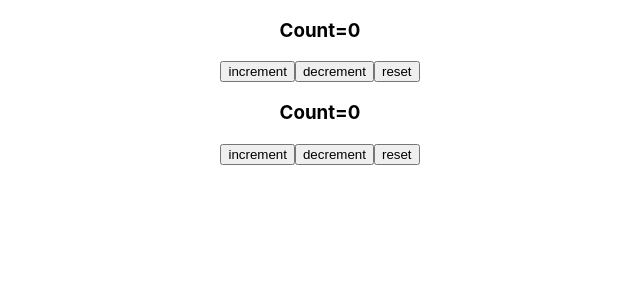
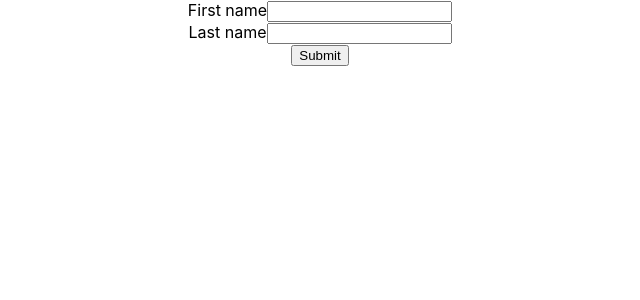
Before and after one commit to sakilk130/react-hooks, a React (Create React App) app: page / in a window 1280 px wide. Shown: the top 300 px of the page, without its empty margins (320-960 px from the left). Built offline with nearby package versions, Linux system fonts and the light colour scheme.

Commit message:
add 20_userInput

```diff
--- a/src/App.js
+++ b/src/App.js
@@ -22,6 +22,7 @@
 import DocTitleTwo from './components/18_customHooks/DocTitleTwo';
 import CustomHookOne from './components/19_customHooks/CustomHookOne';
 import CustomHookTwo from './components/19_customHooks/CustomHookTwo';
+import UserForm from './components/20_userInput/UserForm';
 
 export const firstName = React.createContext();
 export const lastName = React.createContext();
@@ -71,8 +72,11 @@
 
       {/* <DocTitleOne />
       <DocTitleTwo /> */}
-      <CustomHookOne />
-      <CustomHookTwo />
+
+      {/* <CustomHookOne />
+      <CustomHookTwo /> */}
+
+      <UserForm />
     </div>
   );
 }
--- /dev/null
+++ b/src/components/20_userInput/UserForm.jsx
@@ -0,0 +1,31 @@
+import React from 'react';
+import useInput from './hooks/useInput';
+
+function UserForm() {
+  const [firstName, bindFirstName, resetFirstName] = useInput('');
+  const [lastName, bindLastName, resetLastName] = useInput('');
+
+  const submitHandler = (e) => {
+    e.preventDefault();
+    alert(`Hello ${firstName} ${lastName}`);
+    resetFirstName();
+    resetLastName();
+  };
+  return (
+    <div>
+      <form onSubmit={submitHandler}>
+        <div>
+          <label htmlFor="">First name</label>
+          <input type="text" {...bindFirstName} />
+        </div>
+        <div>
+          <label htmlFor="">Last name</label>
+          <input type="text" {...bindLastName} />
+        </div>
+        <button>Submit</button>
+      </form>
+    </div>
+  );
+}
+
+export default UserForm;
--- /dev/null
+++ b/src/components/20_userInput/hooks/useInput.js
@@ -0,0 +1,17 @@
+import { useState } from 'react';
+
+function useInput(initial) {
+  const [value, setValue] = useState(initial);
+  const reset = () => {
+    setValue(initial);
+  };
+  const bind = {
+    value,
+    onChange: (e) => {
+      setValue(e.target.value);
+    },
+  };
+  return [value, bind, reset];
+}
+
+export default useInput;
```
Also changed, not shown: 1 other file (tests, documents, lock files or other folders).
